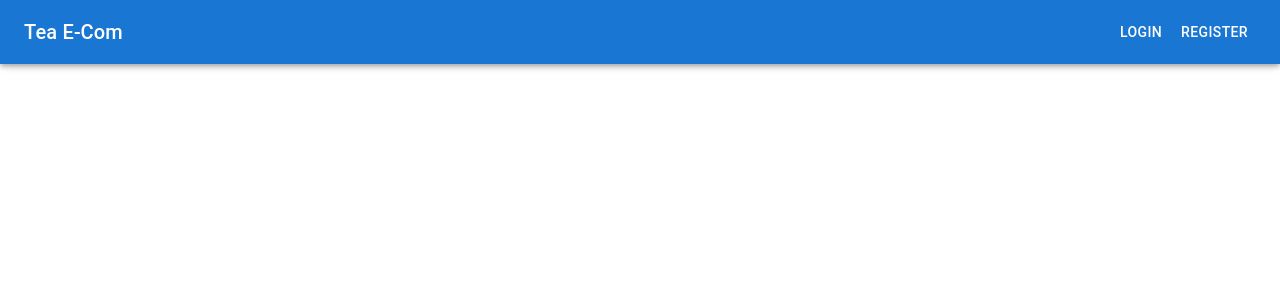
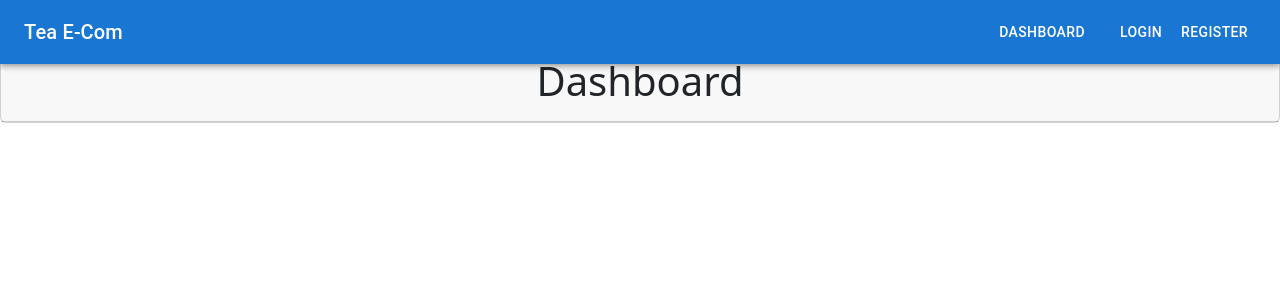
Before and after one commit to sachinthamadushan/tea-ecom-frontend, a React (Create React App) app: page /dashboard in a window 1280 px wide. Shown: the top 300 px of the page. Built offline with nearby package versions, Linux system fonts and the light colour scheme.

Commit message:
bootstap apply

```diff
--- a/package.json
+++ b/package.json
@@ -12,6 +12,7 @@
     "@testing-library/react": "^16.3.0",
     "@testing-library/user-event": "^13.5.0",
     "axios": "^1.10.0",
+    "bootstrap": "^5.3.7",
     "react": "^19.1.0",
     "react-dom": "^19.1.0",
     "react-router-dom": "^7.6.3",
--- a/src/components/Layout/Navbar.jsx
+++ b/src/components/Layout/Navbar.jsx
@@ -18,6 +18,9 @@ const Navbar = () => {
                     variant="h6" component="div" sx={{flexGrow: 1}}>
                     Tea E-Com
                 </Typography>
+                <Button sx={{marginRight: 2}} color="inherit"
+                component={Link} to="/dashboard">Dashboard</Button>
+
                 {user ?(<>
                                 <Typography sx={{fontFamily: "segoe ui"}}>Hello {user.name}</Typography>
                                 <Button
--- a/src/index.js
+++ b/src/index.js
@@ -3,6 +3,7 @@ import React from 'react';
 import ReactDOM from 'react-dom';
 import {createRoot} from 'react-dom/client';
 import reportWebVitals from './reportWebVitals';
+import 'bootstrap/dist/css/bootstrap.min.css';
 
 const root = createRoot(document.getElementById('root'));
 root.render(
--- a/src/pages/Dashboard.jsx
+++ b/src/pages/Dashboard.jsx
@@ -1,7 +1,13 @@
 const Dashboard = () => {
     return (
         <>
-            <h1>Dashboard</h1>
+            <div className="mt-5">
+                <div className="card">
+                    <div className="card-header">
+                        <h1 className="text-center card-title">Dashboard</h1>
+                    </div>
+                </div>
+            </div>
         </>
     );
 }
--- a/src/pages/Home.jsx
+++ b/src/pages/Home.jsx
@@ -2,7 +2,13 @@
 const Home = () => {
     return (
         <>
-            <h1>Home</h1>
+             <div className="mt-5">
+                <div className="card">
+                    <div className="card-header">
+                        <h1 className="text-center card-title">Home</h1>
+                    </div>
+                </div>
+            </div>
         </>
     );
 }
```
Also changed, not shown: 1 other file (tests, documents, lock files or other folders).
